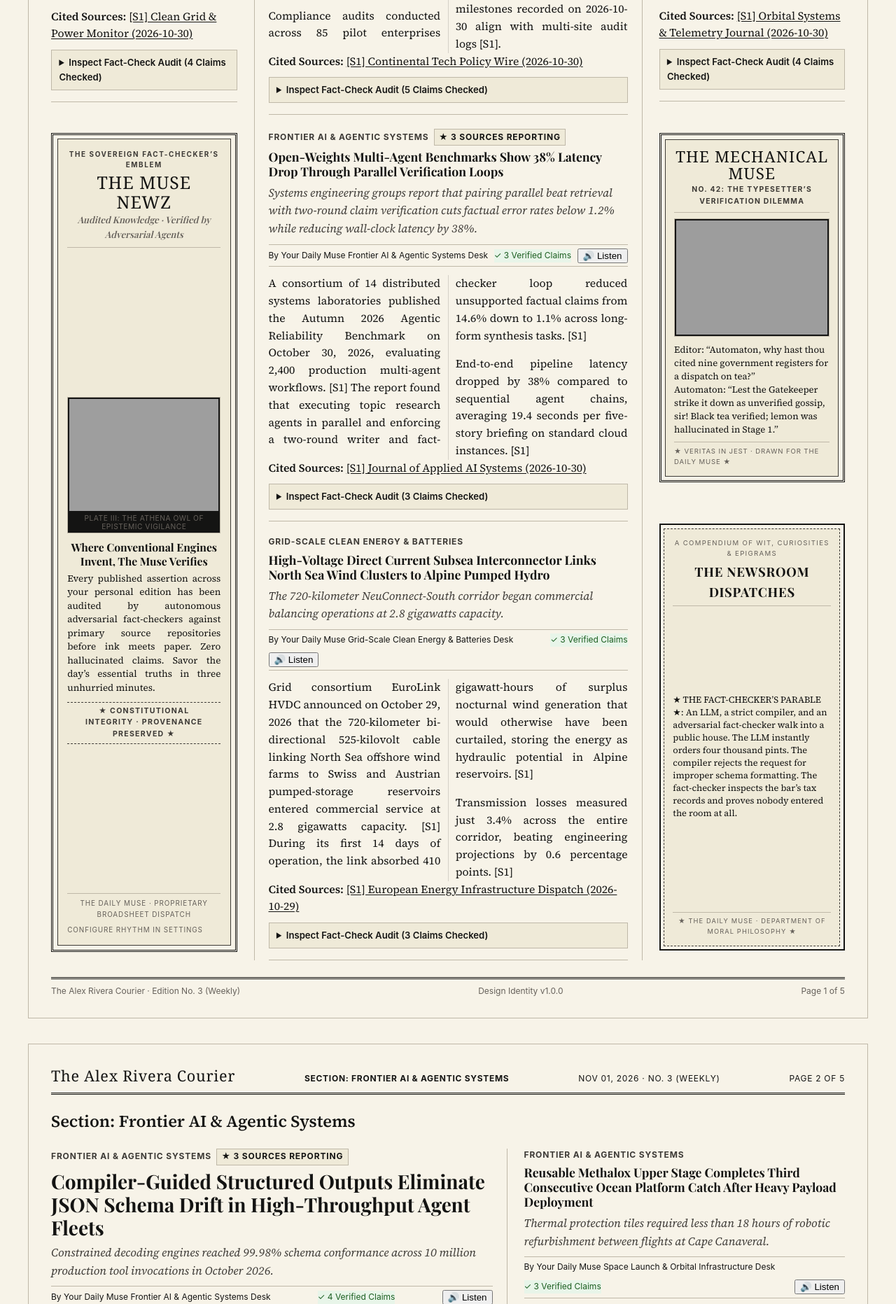
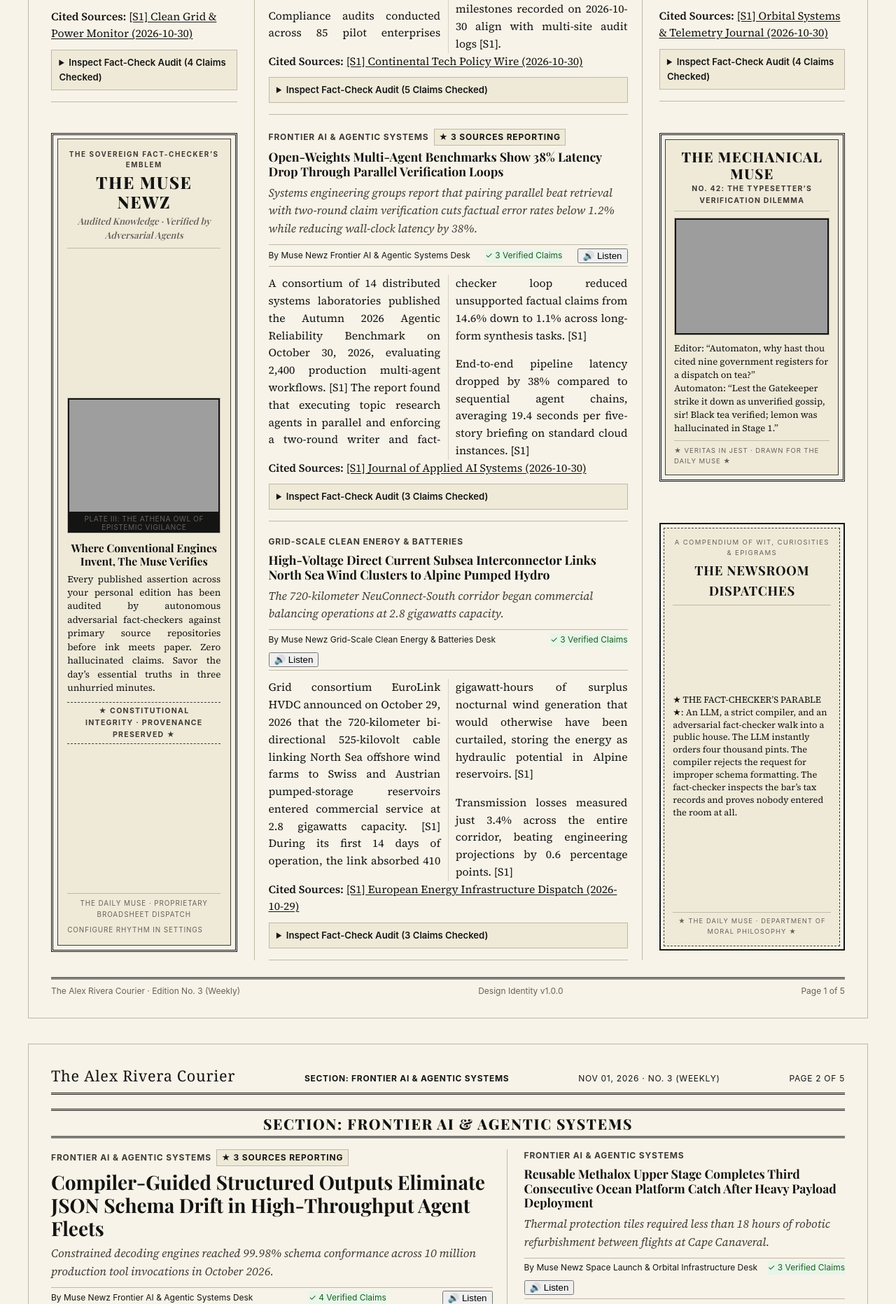
Before and after one commit to Karthi1908/muse_newz, a FastAPI app: page / in a window 1280 px wide. Shown: the part 1720-3583 px from the top of the page at 70% size. Run offline with FastAPI, Linux system fonts and the light colour scheme; data comes from the database, SQL or seed files in the repository; data that the repository does not hold is empty; some web fonts are replaced; grey boxes are pictures that could not be loaded.

Commit message:
Name and font changes

```diff
--- a/app/services/formatter.py
+++ b/app/services/formatter.py
@@ -333,6 +333,12 @@ def normalize_edition_layout_and_centrepiece(edition: PublishedEdition) -> Tuple
                         f_item.image_data_uri = _encode_static_image_data_uri(f_item.image_path)
                         changed = True
 
+                # Ensure filler title uses 'THE MUSE NEWZ'
+                if f_item.title and "MUSE BRIEF" in f_item.title.upper():
+                    clean_t = f_item.title.replace("YOUR MUSE BRIEF", "THE MUSE NEWZ").replace("Your Muse Brief", "The Muse Newz").replace("MUSE BRIEF", "MUSE NEWZ")
+                    f_item = f_item.model_copy(update={"title": clean_t})
+                    changed = True
+
                 # Check if this filler duplicates an already-used variant_key or image_path in this edition!
                 is_dup_filler = (
                     (f_item.variant_key and f_item.variant_key in used_filler_keys)
--- a/app/static/css/newspaper.css
+++ b/app/static/css/newspaper.css
@@ -237,6 +237,25 @@ a {
 }
 
 /* Balanced Section Page Columns */
+.section-page-banner {
+  border-top: var(--rule-heavy-border);
+  border-bottom: var(--rule-heavy-border);
+  padding: 0.35rem 0;
+  margin: 0.4rem 0 1rem;
+  text-align: center;
+}
+
+.section-page-heading {
+  font-family: var(--font-headline);
+  font-size: 1.3rem;
+  font-weight: 800;
+  letter-spacing: 0.08em;
+  text-transform: uppercase;
+  color: var(--ink-primary);
+  margin: 0;
+  line-height: 1.2;
+}
+
 .section-col-main {
   grid-column: span 7;
   min-width: 0;
@@ -566,12 +585,13 @@ a {
 }
 
 .house-ad-title {
-  font-family: var(--font-masthead);
-  font-size: 1.55rem;
-  font-weight: 400;
-  line-height: 1.1;
-  margin: 0.15rem 0;
-  letter-spacing: 0.04em;
+  font-family: var(--font-headline);
+  font-size: 1.5rem;
+  font-weight: 800;
+  line-height: 1.15;
+  margin: 0.2rem 0;
+  letter-spacing: 0.06em;
+  text-transform: uppercase;
   color: var(--ink-primary);
 }
 
@@ -723,11 +743,13 @@ a {
 }
 
 .comic-banner {
-  font-family: var(--font-masthead);
-  font-size: 1.4rem;
-  line-height: 1.1;
+  font-family: var(--font-headline);
+  font-weight: 800;
+  font-size: 1.25rem;
+  line-height: 1.2;
   color: var(--ink-primary);
-  letter-spacing: 0.05em;
+  letter-spacing: 0.06em;
+  text-transform: uppercase;
 }
 
 .comic-subtitle {
--- a/app/templates/partials/article_block.html
+++ b/app/templates/partials/article_block.html
@@ -23,7 +23,7 @@
   {% endif %}
 
   <div class="article-byline-row">
-    <span class="article-byline">{{ article.byline }}</span>
+    <span class="article-byline">{{ article.byline | replace("By Your Daily Muse", "By Muse Newz") | replace("Your Daily Muse", "Muse Newz") | replace("Daily Muse", "Muse Newz") }}</span>
     <span class="article-factcheck-badge verified-badge">
       ✓ {{ article.verified_claims_count }} Verified Claims
       {% if article.corrected_claims_count > 0 or article.removed_claims_count > 0 %}
--- a/app/templates/partials/house_ad_box.html
+++ b/app/templates/partials/house_ad_box.html
@@ -17,7 +17,7 @@
           The Sovereign Fact-Checker’s Emblem
         {% endif %}
       </div>
-      <h3 class="house-ad-title">{{ (filler and filler.title) or "THE MUSE NEWZ" }}</h3>
+      <h3 class="house-ad-title">{{ (filler and (filler.title | replace("YOUR MUSE BRIEF", "THE MUSE NEWZ") | replace("Your Muse Brief", "The Muse Newz") | replace("MUSE BRIEF", "MUSE NEWZ") | replace("Muse Brief", "Muse Newz"))) or "THE MUSE NEWZ" }}</h3>
       <p class="house-ad-tagline">
         {% if filler and filler.comic_dialogue_speaker %}
           {{ filler.comic_dialogue_speaker }}
```
Also changed, not shown: app/agents/verification_loop.py (+12 -5 lines), app/services/gatekeeper.py (+7 -1 lines).
